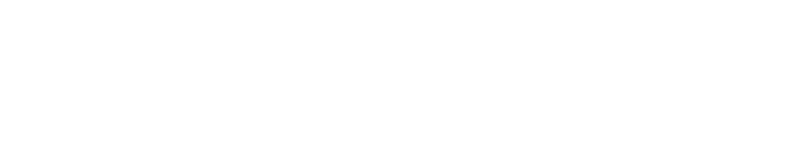
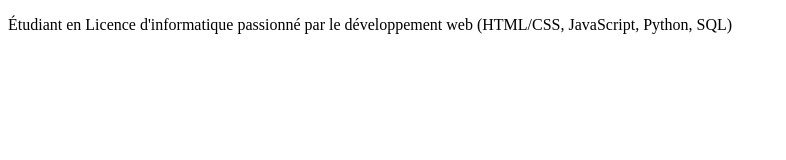
Before and after one commit to mpotresor235-wq/mon-cv, a plain HTML site: page index.html in a window 1280 px wide. Shown: the whole page, without its empty margins (0-786 px from the left). Drawn offline with Linux system fonts and the light colour scheme.

Commit message:
mise en place de la section description

```diff
--- a/index.html
+++ b/index.html
@@ -7,6 +7,8 @@
     <title>Document</title>
 </head>
 <body>
-
+    <section>
+        <p> Étudiant en Licence d'informatique passionné par le développement web (HTML/CSS, JavaScript, Python, SQL)</p>
+    </section>
 </body>
 </html>
```
